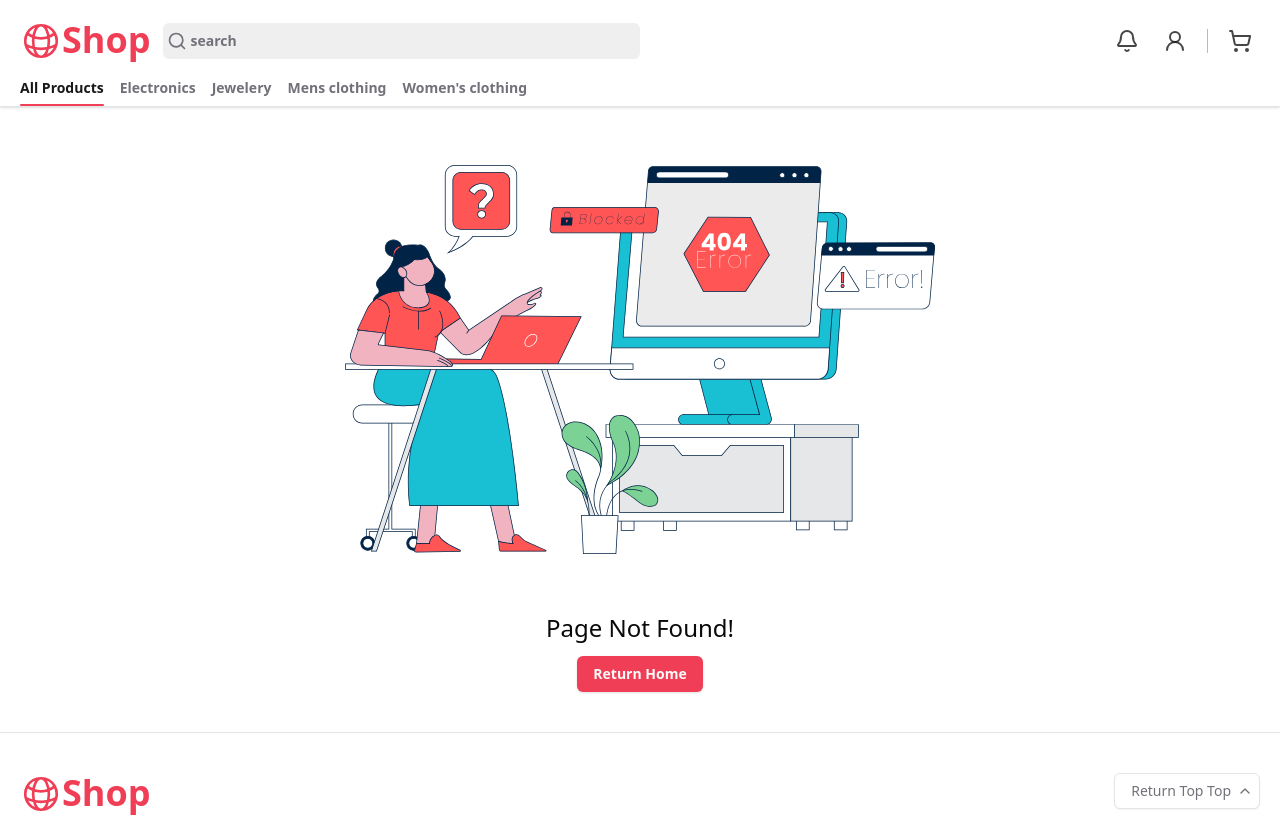
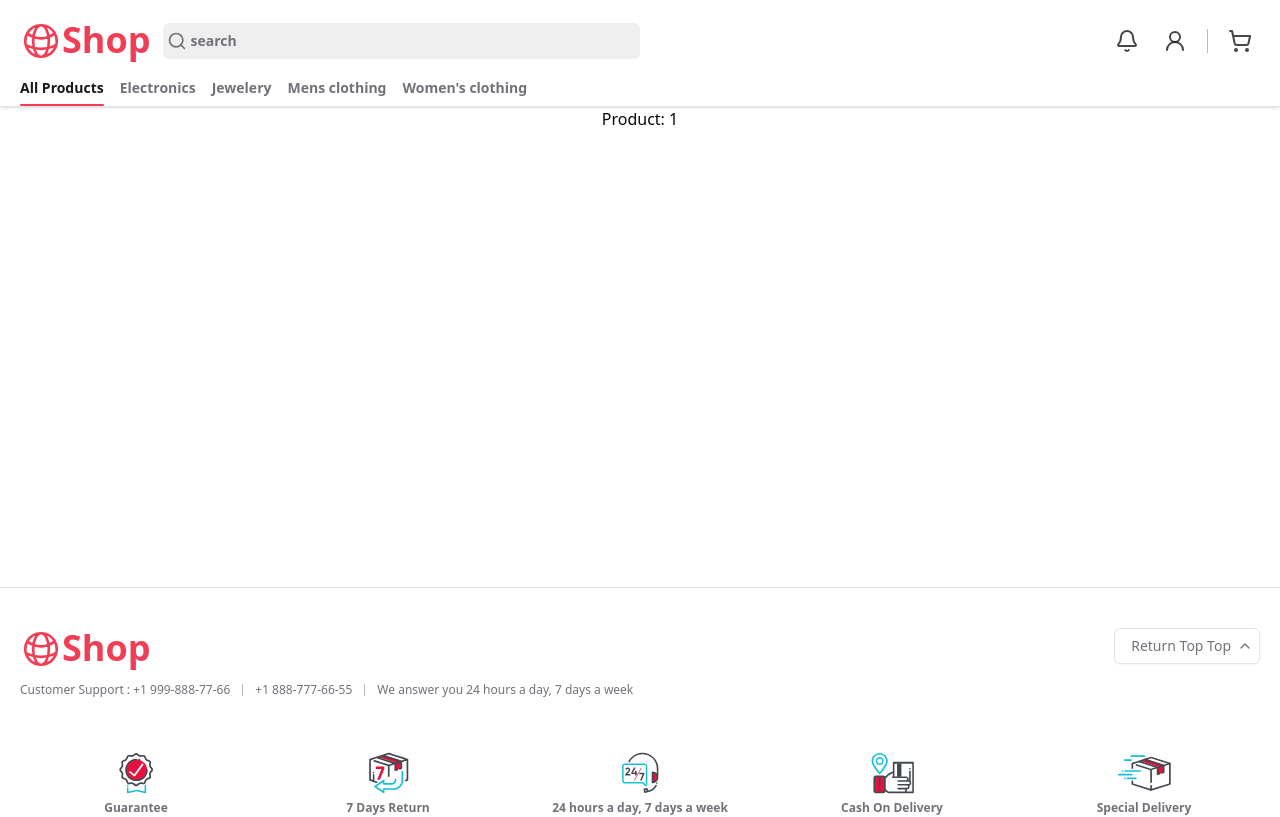
Before and after one commit to hossein-jorfi/Shop-Next.js, a Next.js app: page /product/1 in a window 1280 px wide. Before the commit this address had no page. Shown: the top 817 px of the page. Built offline with nearby package versions, Linux system fonts and the light colour scheme.

Commit message:
product dynamiv route

```diff
--- /dev/null
+++ b/src/app/product/[product_id]/page.tsx
@@ -0,0 +1,8 @@
+export default async function Page({
+  params,
+}: {
+  params: Promise<{ product_id: string }>;
+}) {
+  const product_id = (await params).product_id;
+  return <div>Product: {product_id}</div>;
+}
```
